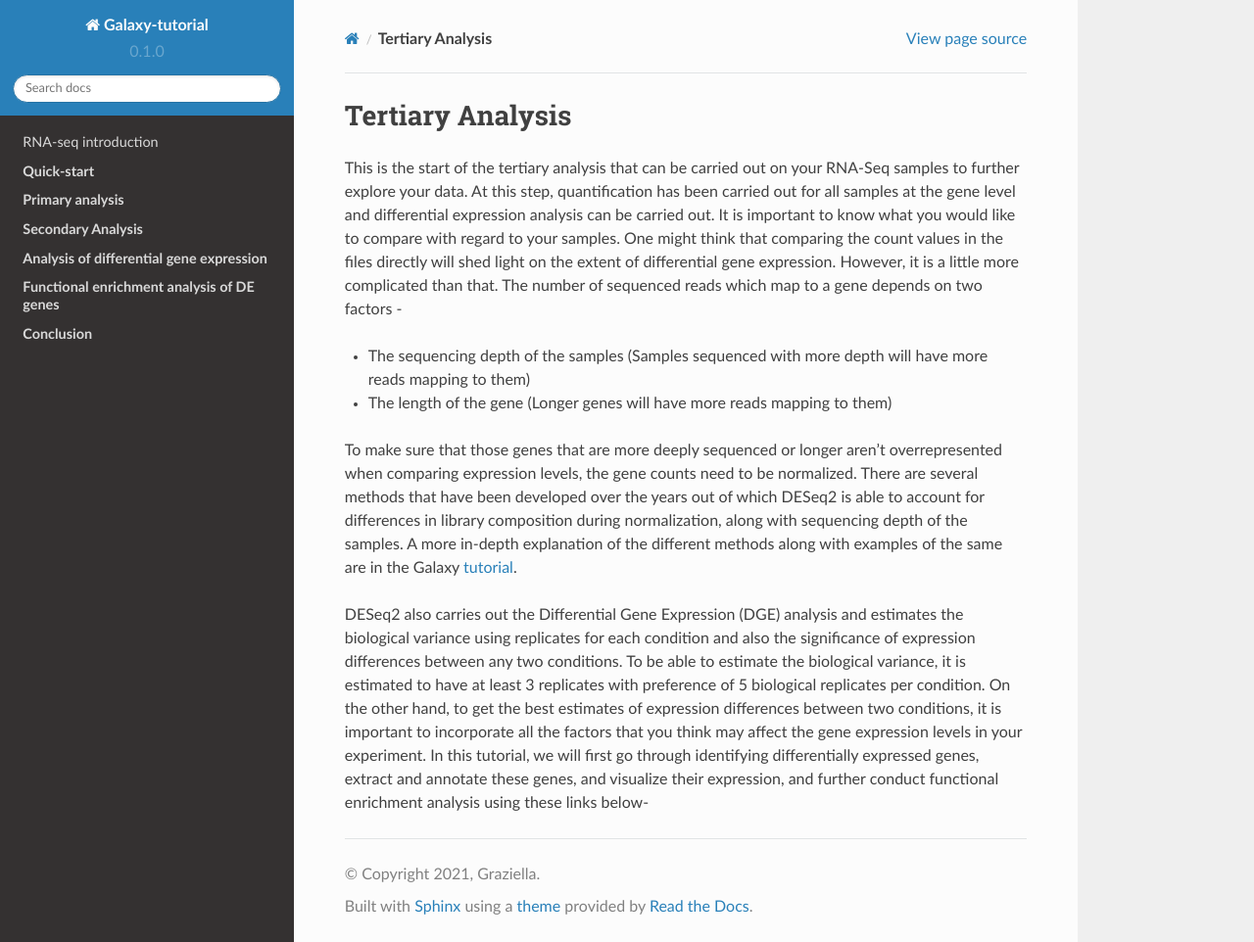
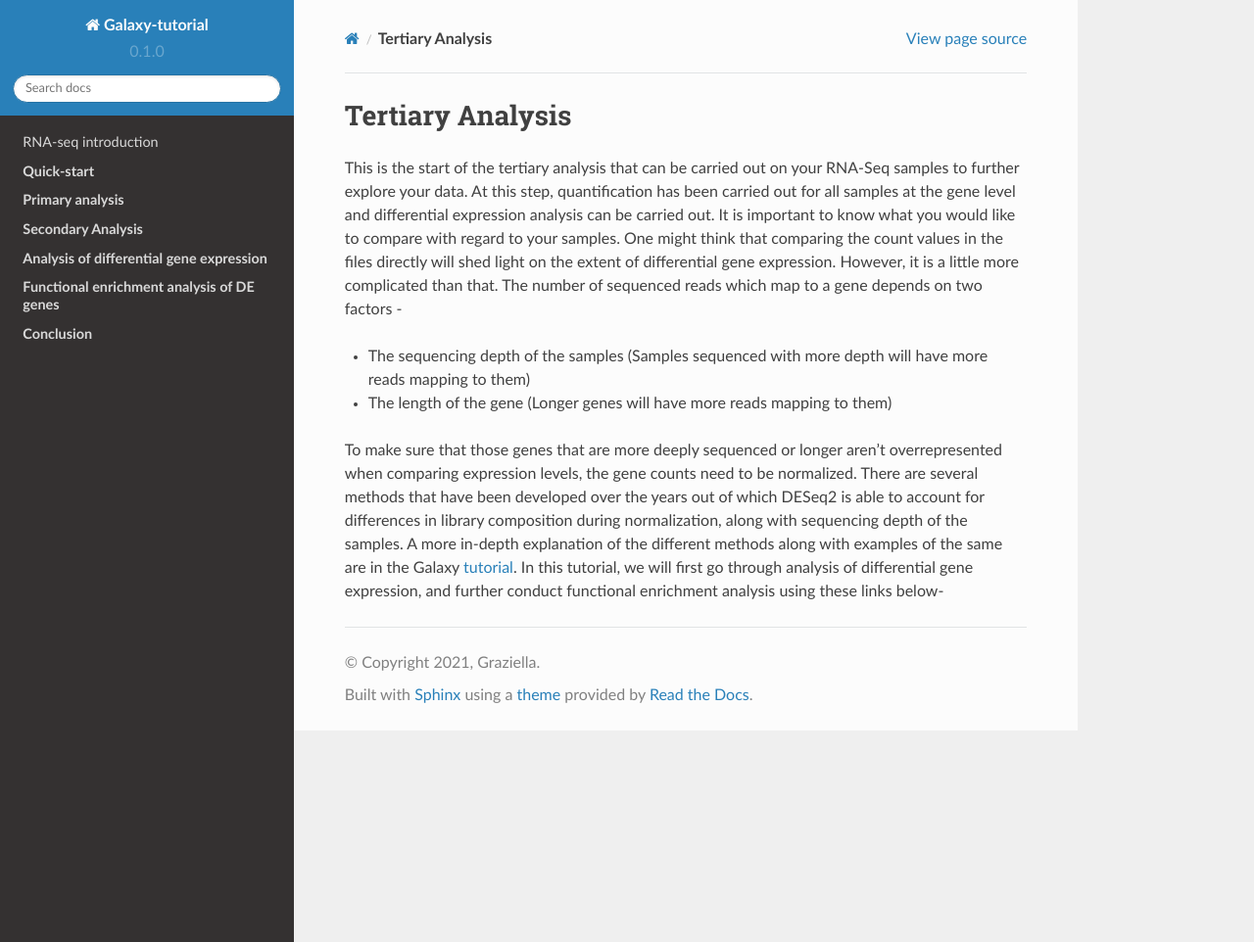
Before and after one commit to CedarsDSN/Galaxy_tutorial, a Sphinx documentation site: the page built from docs/source/Tertiary_analysis/index.rst, in a window 1280 px wide and 962 px high. Shown: the whole window at 98% size. Built offline with Sphinx 7.4.7 and the Read the Docs theme 2.0.0, drawn with Linux system fonts in a browser that asks for light colours; pages that are not in the unit, such as notebooks, are missing from menus.

Commit message:
Update index.rst

```diff
--- a/docs/source/Tertiary_analysis/index.rst
+++ b/docs/source/Tertiary_analysis/index.rst
@@ -7,9 +7,7 @@ This is the start of the tertiary analysis that can be carried out on your RNA-S
 
 * The length of the gene (Longer genes will have more reads mapping to them)
 
-To make sure that those genes that are more deeply sequenced or longer aren't overrepresented when comparing expression levels, the gene counts need to be normalized. There are several methods that have been developed over the years out of which DESeq2 is able to account for differences in library composition during normalization, along with sequencing depth of the samples. A more in-depth explanation of the different methods along with examples of the same are in the Galaxy  `tutorial <https://training.galaxyproject.org/training-material/topics/transcriptomics/tutorials/ref-based/tutorial.html>`_.
-
-DESeq2 also carries out the Differential Gene Expression (DGE) analysis and estimates the biological variance using replicates for each condition and also the significance of expression differences between any two conditions. To be able to estimate the biological variance, it is estimated to have at least 3 replicates with preference of 5 biological replicates per condition. On the other hand, to get the best estimates of expression differences between two conditions, it is important to incorporate all the factors that you think may affect the gene expression levels in your experiment. In this tutorial, we will first go through identifying differentially expressed genes, extract and annotate these genes, and visualize their expression, and further conduct functional enrichment analysis using these links below-
+To make sure that those genes that are more deeply sequenced or longer aren't overrepresented when comparing expression levels, the gene counts need to be normalized. There are several methods that have been developed over the years out of which DESeq2 is able to account for differences in library composition during normalization, along with sequencing depth of the samples. A more in-depth explanation of the different methods along with examples of the same are in the Galaxy  `tutorial <https://training.galaxyproject.org/training-material/topics/transcriptomics/tutorials/ref-based/tutorial.html>`_. In this tutorial, we will first go through analysis of differential gene expression, and further conduct functional enrichment analysis using these links below-
 
 .. toctree::
 
```
